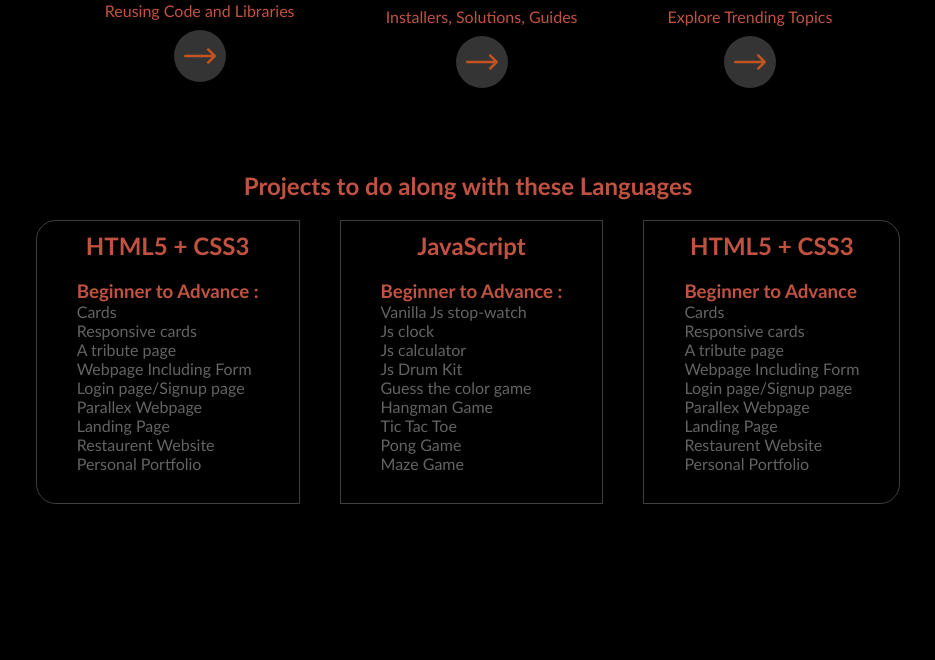
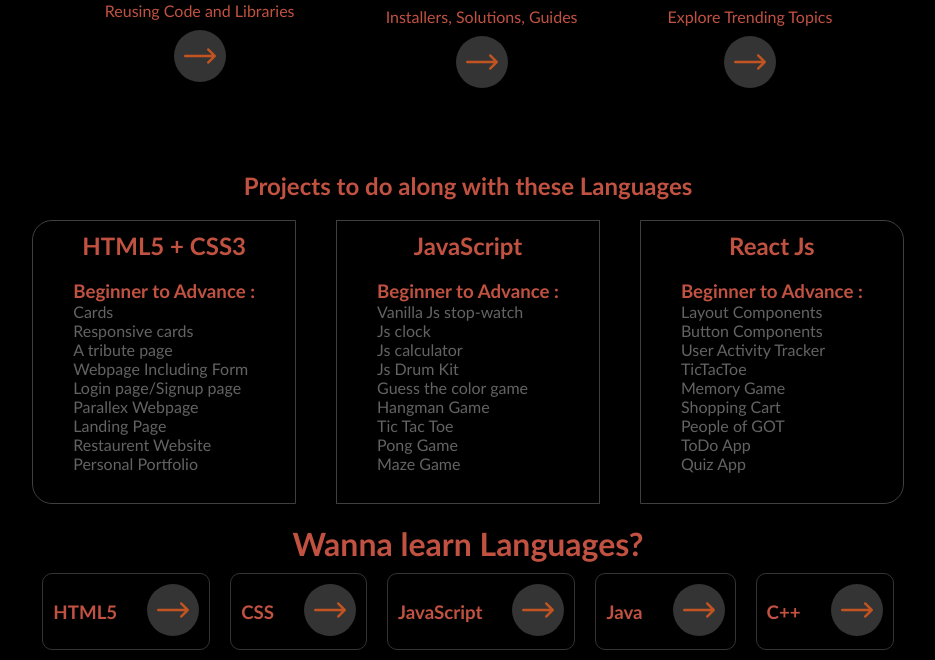
Before and after one commit to Codesamp-Rohan/Codesamp-Lang, a plain HTML site: page index.html in a window 1280 px wide. Shown: the part 1013-1673 px from the top of the page, without its empty margins (172-1107 px from the left). Before the commit the page ends 1537 px from the top, so only its background shows below. Drawn offline with Linux system fonts and the light colour scheme.

Commit message:
Add files via upload

```diff
--- a/index.html
+++ b/index.html
@@ -94,23 +94,46 @@
         </div>
         <div class="project">
             <div class="project_area3">
-                <h2>HTML5 + CSS3</h2>
+                <h2>React Js</h2>
                 <div class="beginner">
-                <h3>Beginner to Advance</h3>
-                <p>Cards</p>
-                <p>Responsive cards</p>
-                <p>A tribute page</p>
-                <p>Webpage Including Form</p>
-                <p>Login page/Signup page</p>
-                <p>Parallex Webpage</p>
-                <p>Landing Page</p>
-                <p>Restaurent Website</p>
-                <p>Personal Portfolio</p>
+                <h3>Beginner to Advance : </h3>
+                <p>Layout Components</p>
+                <p>Button Components</p>
+                <p>User Activity Tracker</p>
+                <p>TicTacToe</p>
+                <p>Memory Game</p>
+                <p>Shopping Cart</p>
+                <p>People of GOT</p>
+                <p>ToDo App</p>
+                <p>Quiz App</p>
             </div>
         </div>
         </div>
         </div>
     </main>
+    <h1>Wanna learn Languages?</h1>
+        <div class="learn_lang">
+            <div class="card_lang">
+                <h3>HTML5</h3>
+                <a href="#"><img class="right_arrow" src="right-arrow.png"></a>
+            </div>
+            <div class="card_lang">
+                <h3>CSS</h3>
+                <a href="#"><img class="right_arrow" src="right-arrow.png"></a>
+            </div>
+            <div class="card_lang">
+                <h3>JavaScript</h3>
+                <a href="#"><img class="right_arrow" src="right-arrow.png"></a>
+            </div>
+            <div class="card_lang">
+                <h3>Java</h3>
+                <a href="#"><img class="right_arrow" src="right-arrow.png"></a>
+            </div>
+            <div class="card_lang">
+                <h3>C++</h3>
+                <a href="#"><img class="right_arrow" src="right-arrow.png"></a>
+            </div>
+        </div>
     <script src="script.js"></script>
 </body>
 </html>
--- a/style.css
+++ b/style.css
@@ -206,8 +206,28 @@ main{
 .beginner>p{
     color: #636363;
 }
-
-
+h1{
+    justify-content: center;
+    display: flex;
+}
+.learn_lang{
+    display: flex;
+    flex-direction: row;
+    flex-wrap: wrap;
+    justify-content: center;
+}
+.card_lang{
+    display: flex;
+    flex-direction: row;
+    flex-wrap: wrap;
+    border: 1px solid #343434;
+    justify-content: center;
+    gap: 30px;
+    align-items: center;
+    margin: 10px;
+    padding: 10px;
+    border-radius: 10px;
+}
 
 
 
```
